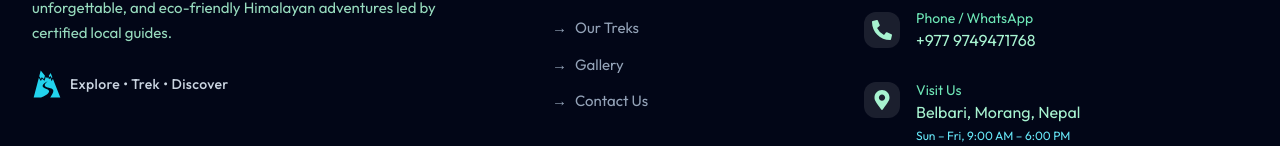
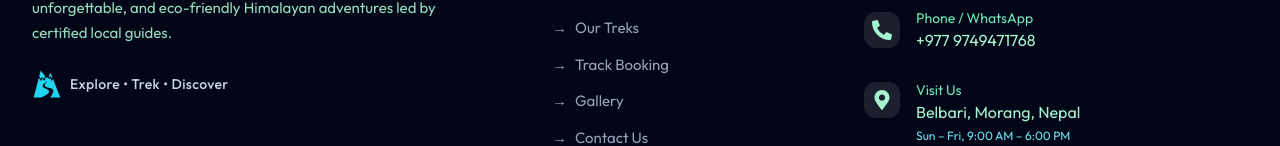
Before and after one commit to sabin-khatri/trekking_web, a React (Vite) app in the folder frontend/: page /contact in a window 1280 px wide. Shown: the part 2531-2677 px from the top of the page. Built offline with nearby package versions, Linux system fonts and the light colour scheme; no server answers.

Commit message:
updated code

```diff
--- a/frontend/src/components/Footer.jsx
+++ b/frontend/src/components/Footer.jsx
@@ -19,6 +19,7 @@ export default function Footer() {
     { name: "Home", path: "/" },
     { name: "About Us", path: "/about" },
     { name: "Our Treks", path: "/packages" },
+    { name: "Track Booking", path: "/booking-status" },
     { name: "Gallery", path: "/gallery" },
     { name: "Contact Us", path: "/contact" },
   ];
```
